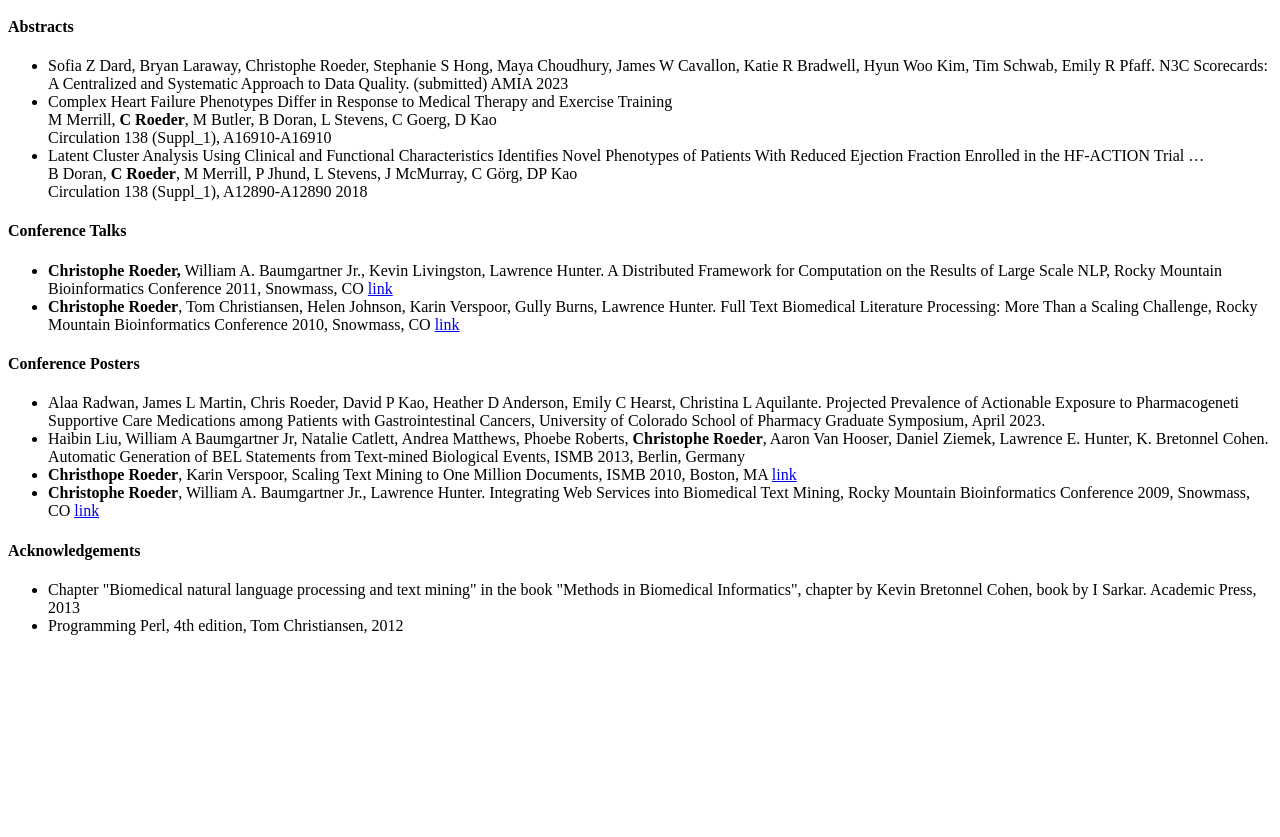
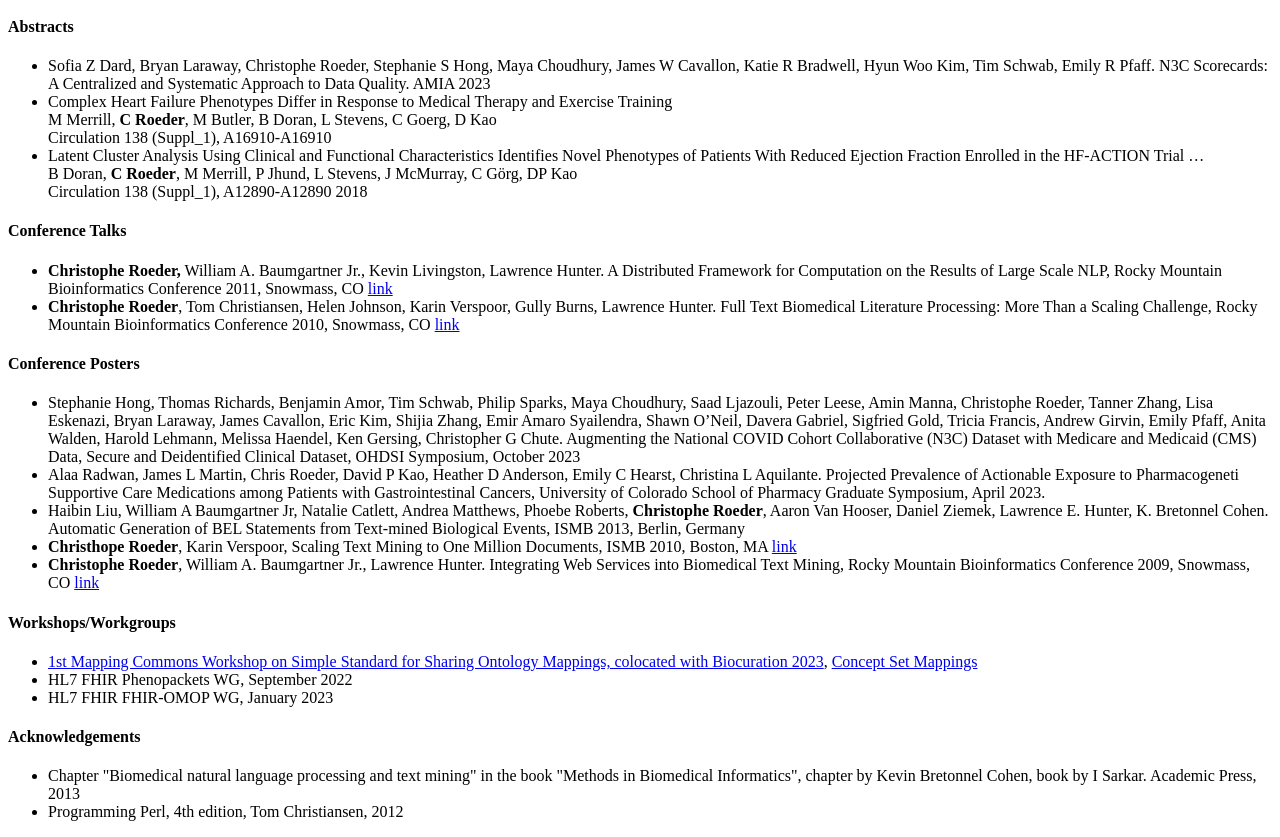
Before and after one commit to croeder/croeder.github.io, a plain HTML site: page Roeder_Pubs.html in a window 1280 px wide. Shown: the part 1278-2115 px from the top of the page. Before the commit the page ends 1929 px from the top, so only its background shows below. Drawn offline with Linux system fonts and the light colour scheme.

Commit message:
updated for 2023

```diff
--- a/Roeder_Pubs.html
+++ b/Roeder_Pubs.html
@@ -126,7 +126,7 @@ Computational Linguistics. <a href="http://www.aclweb.org/anthology/W/W09/W09-14
 
 <h4>Abstracts</h4>
 <ul>
-<li>Sofia Z Dard, Bryan Laraway, Christophe Roeder, Stephanie S Hong, Maya Choudhury, James W Cavallon, Katie R Bradwell, Hyun Woo Kim, Tim Schwab, Emily R Pfaff. N3C Scorecards: A Centralized and Systematic Approach to Data Quality. (submitted) AMIA 2023 </li>
+<li>Sofia Z Dard, Bryan Laraway, Christophe Roeder, Stephanie S Hong, Maya Choudhury, James W Cavallon, Katie R Bradwell, Hyun Woo Kim, Tim Schwab, Emily R Pfaff. N3C Scorecards: A Centralized and Systematic Approach to Data Quality.  AMIA 2023 </li>
 <li>
 Complex Heart Failure Phenotypes Differ in Response to Medical Therapy and Exercise Training<br>
 M Merrill, <b>C Roeder</b>, M Butler, B Doran, L Stevens, C Goerg, D Kao<br>
@@ -158,8 +158,8 @@ Rocky Mountain Bioinformatics Conference 2010, Snowmass, CO
 <h4>Conference Posters</h4>
 
 <ul>
-<li>Alaa Radwan, James L Martin, Chris Roeder, David P Kao, Heather D Anderson, Emily C Hearst, Christina L Aquilante. Projected Prevalence of Actionable Exposure to Pharmacogeneti Supportive Care Medications among Patients with Gastrointestinal Cancers,  University of Colorado School of Pharmacy Graduate Symposium, April 2023.
-</li>
+<li> Stephanie Hong, Thomas Richards, Benjamin Amor, Tim Schwab, Philip Sparks, Maya Choudhury, Saad Ljazouli, Peter Leese, Amin Manna, Christophe Roeder, Tanner Zhang, Lisa Eskenazi, Bryan Laraway, James Cavallon, Eric Kim, Shijia Zhang, Emir Amaro Syailendra, Shawn O’Neil, Davera Gabriel, Sigfried Gold, Tricia Francis, Andrew Girvin, Emily Pfaff, Anita Walden, Harold Lehmann, Melissa Haendel, Ken Gersing, Christopher G Chute. Augmenting the National COVID Cohort Collaborative (N3C) Dataset with Medicare and Medicaid (CMS) Data, Secure and Deidentified Clinical Dataset, OHDSI Symposium, October 2023 </li>
+<li>Alaa Radwan, James L Martin, Chris Roeder, David P Kao, Heather D Anderson, Emily C Hearst, Christina L Aquilante. Projected Prevalence of Actionable Exposure to Pharmacogeneti Supportive Care Medications among Patients with Gastrointestinal Cancers,  University of Colorado School of Pharmacy Graduate Symposium, April 2023.  </li>
 <li>Haibin Liu, William A Baumgartner Jr, Natalie Catlett, Andrea Matthews, Phoebe Roberts, <b>Christophe Roeder</b>, Aaron Van Hooser, Daniel Ziemek, Lawrence E. Hunter, K. Bretonnel Cohen. Automatic Generation of BEL Statements from Text-mined Biological Events, ISMB 2013, Berlin, Germany
 </li><li>
 <b>Christhope Roeder</b>, Karin Verspoor,
@@ -178,6 +178,13 @@ Rocky Mountain Bioinformatics Conference 2009, Snowmass, CO
 
 </ul>
 
+<h4>Workshops/Workgroups</h4>
+<ul>
+<li><a href="https://mapping-commons.github.io/sssom/events/mc2023/">1st Mapping Commons Workshop on Simple Standard for Sharing Ontology Mappings, colocated with Biocuration 2023</a>, <a href="https://docs.google.com/presentation/d/1055Etr0kgHHkguwgizecb_SEhj2nNd7my3q0u8fCDvk/edit#slide=id.p">Concept Set Mappings</a></li>
+<li>HL7 FHIR  Phenopackets WG, September 2022</li>
+<li>HL7 FHIR  FHIR-OMOP WG, January 2023</li>
+</ul>
+
 <h4>Acknowledgements</h4>
 <ul>
 <li>Chapter "Biomedical natural language processing and text mining" in
```
